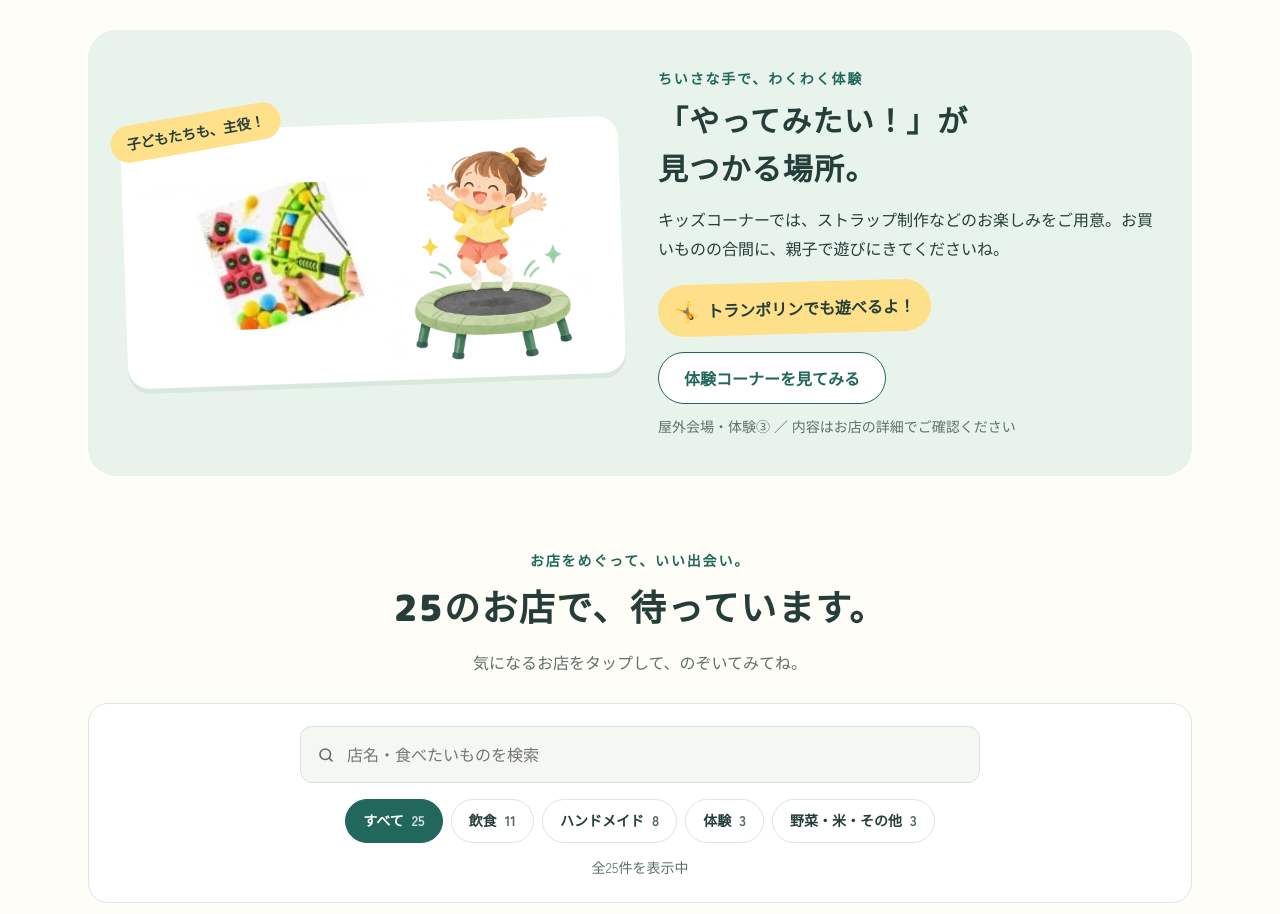
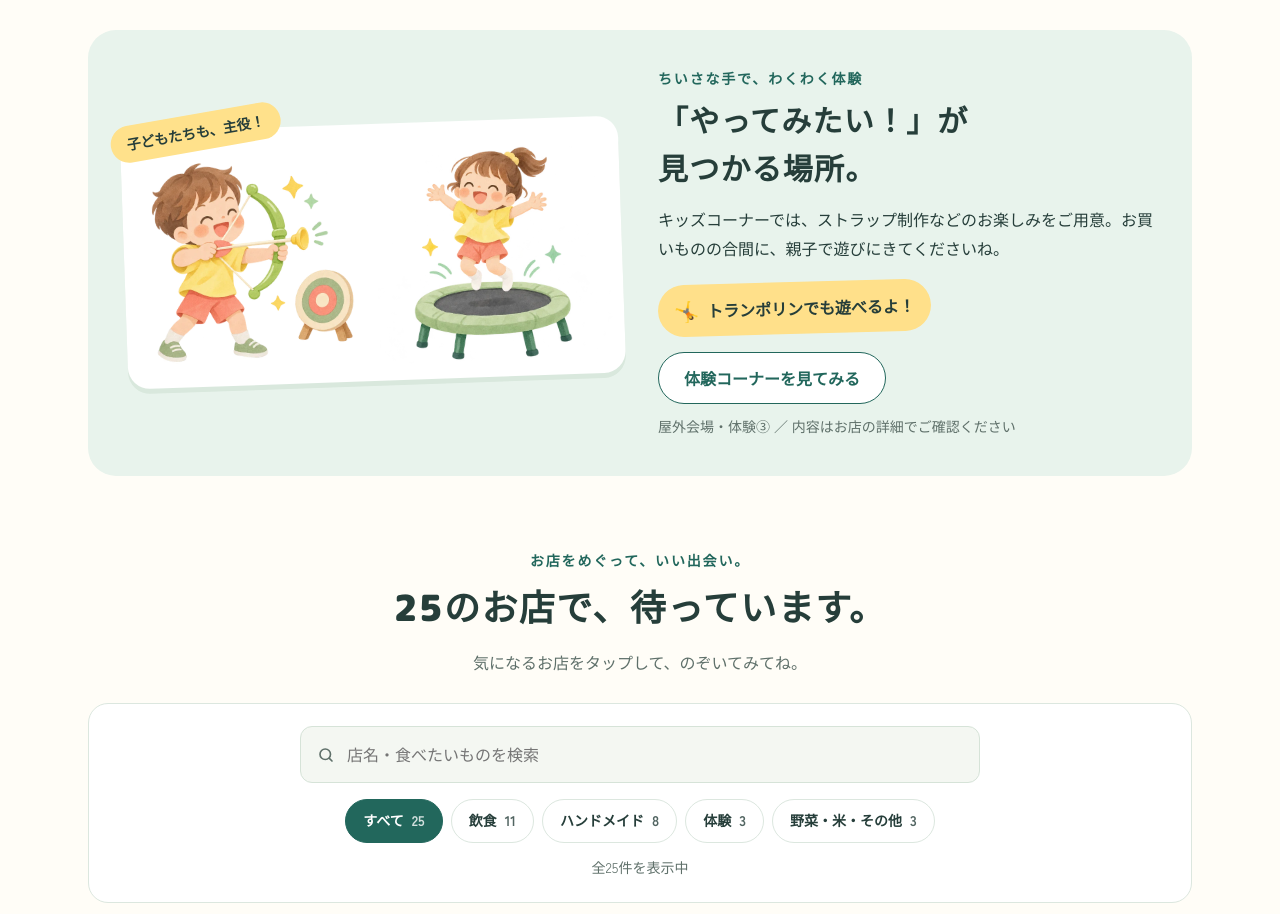
Before and after one commit to lc100068-cmd/Usunoin-Market, a plain HTML site: page index.html in a window 1280 px wide. Shown: the part 1260-2174 px from the top of the page. Drawn offline with Linux system fonts and the light colour scheme.

Commit message:
キッズコーナーの弓矢写真を水彩イラストに差し替え
トランポリンと同じ色合い・画風の、おもちゃの弓矢で遊ぶ子どもの透過イラストを追加。既存の2列レイアウトで表示。

確認: 差分は該当画像の参照・寸法・代替テキストのみ。その他の掲載情報とスクリプトは変更なし。

```diff
--- a/index.html
+++ b/index.html
@@ -58,7 +58,7 @@
 
   <section class="kids" id="kids" aria-labelledby="kids-title">
     <div class="kids-photo kids-photo--play">
-      <img loading="lazy" decoding="async" src="images/shops/toys.jpg" width="800" height="600" alt="キッズコーナーで紹介されている、カラフルなおもちゃ">
+      <img loading="lazy" decoding="async" src="images/archery.webp" width="640" height="640" alt="おもちゃの弓矢で遊ぶ子どものイラスト">
       <img loading="lazy" decoding="async" src="images/trampoline.webp" width="640" height="640" alt="トランポリンで楽しそうに跳ぶ子どものイラスト">
       <span class="kids-sticker">子どもたちも、主役！</span>
     </div>
```
Also changed, not shown: images/archery.webp (added).
